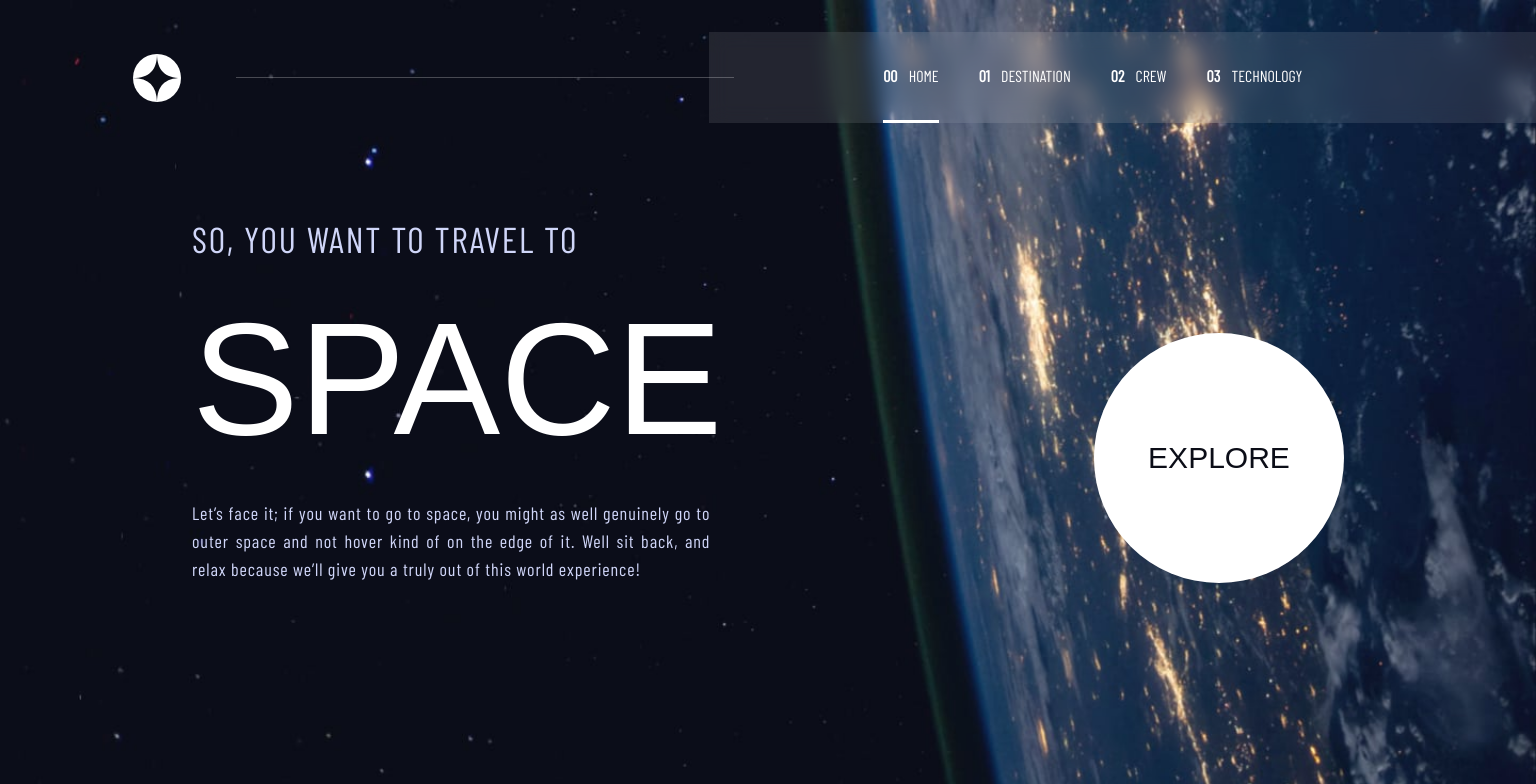
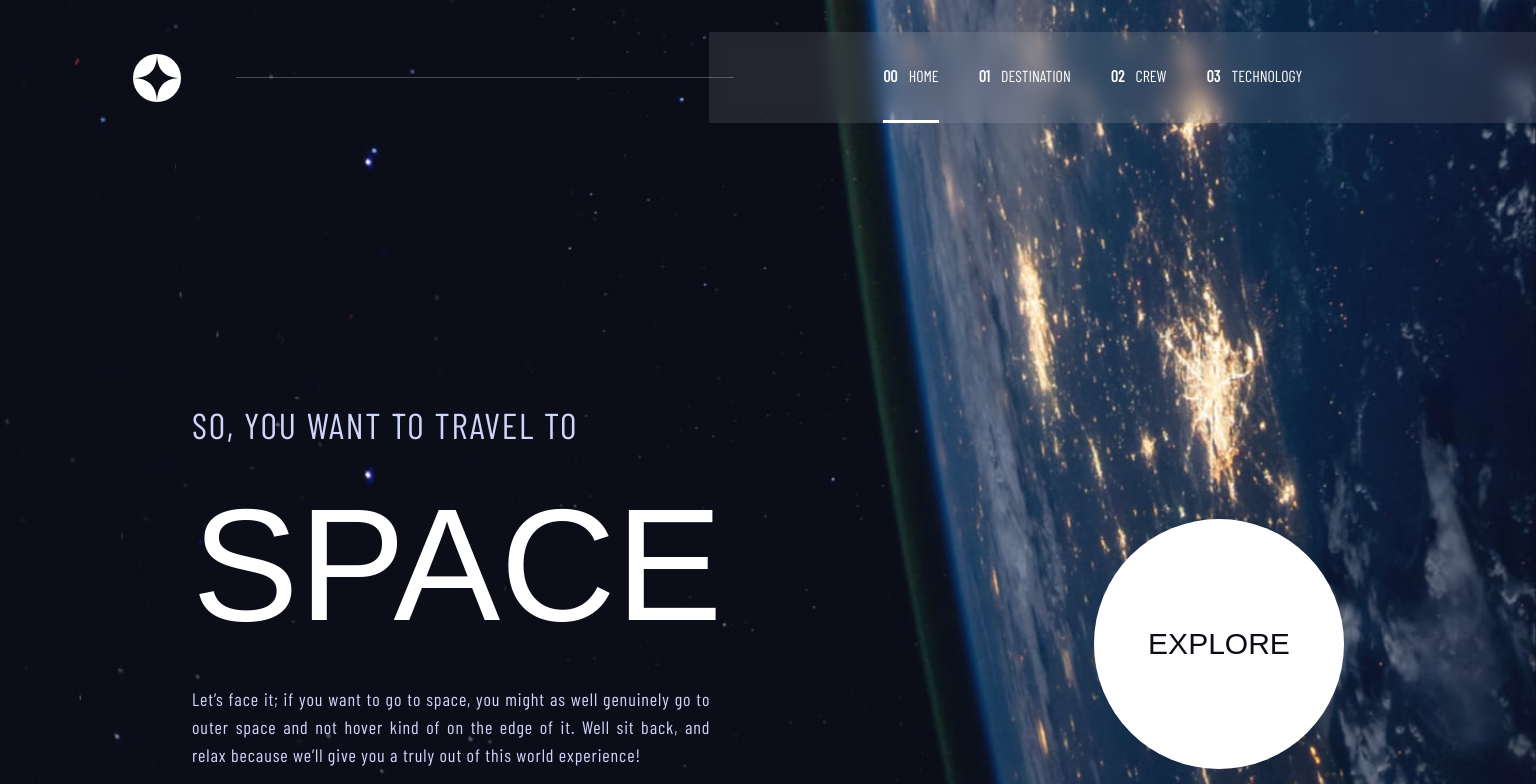
Before and after one commit to mohammadrz003/space-tourism, a React (Create React App) app: page / in a window 1536 px wide. Shown: the top 784 px of the page. Built offline with nearby package versions, Linux system fonts and the light colour scheme; a web font is replaced by a local one.

Commit message:
fix home hero section height

```diff
--- a/src/views/Home/home.module.css
+++ b/src/views/Home/home.module.css
@@ -121,3 +121,14 @@
     font-size: 160px;
   }
 }
+
+@media screen and (min-width: 1440px) {
+  .homeContainer {
+    width: 100%;
+    max-width: 1280px;
+    margin: 0 auto;
+    padding: 15.6rem 4rem 4rem 4rem;
+    display: flex;
+    flex-direction: row;
+  }
+}
```
